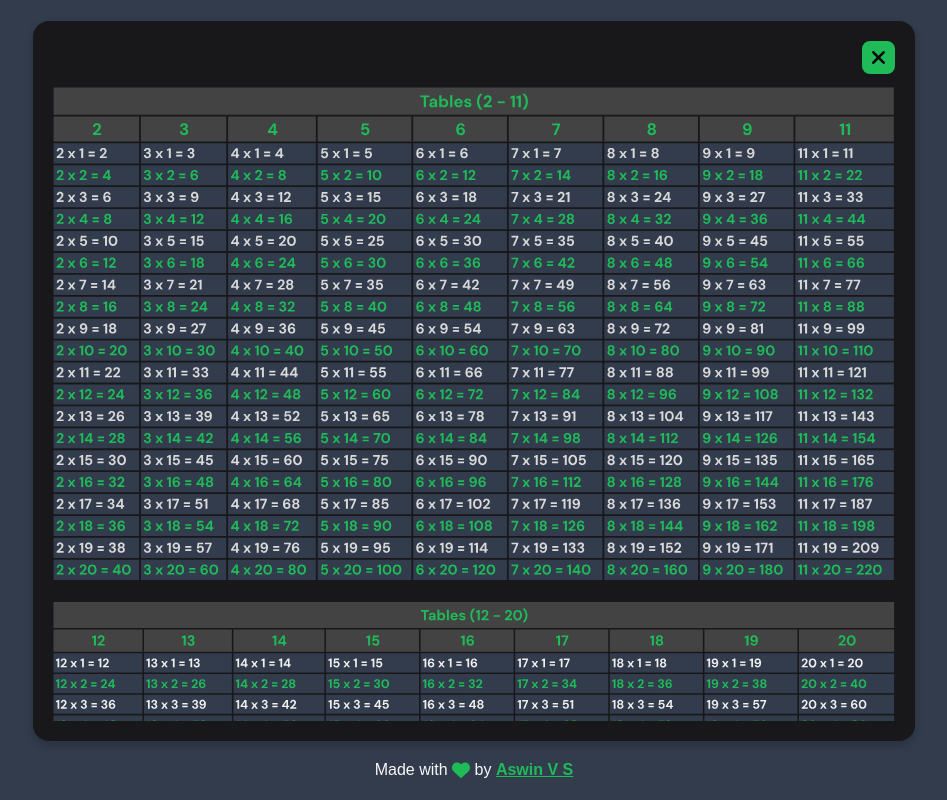
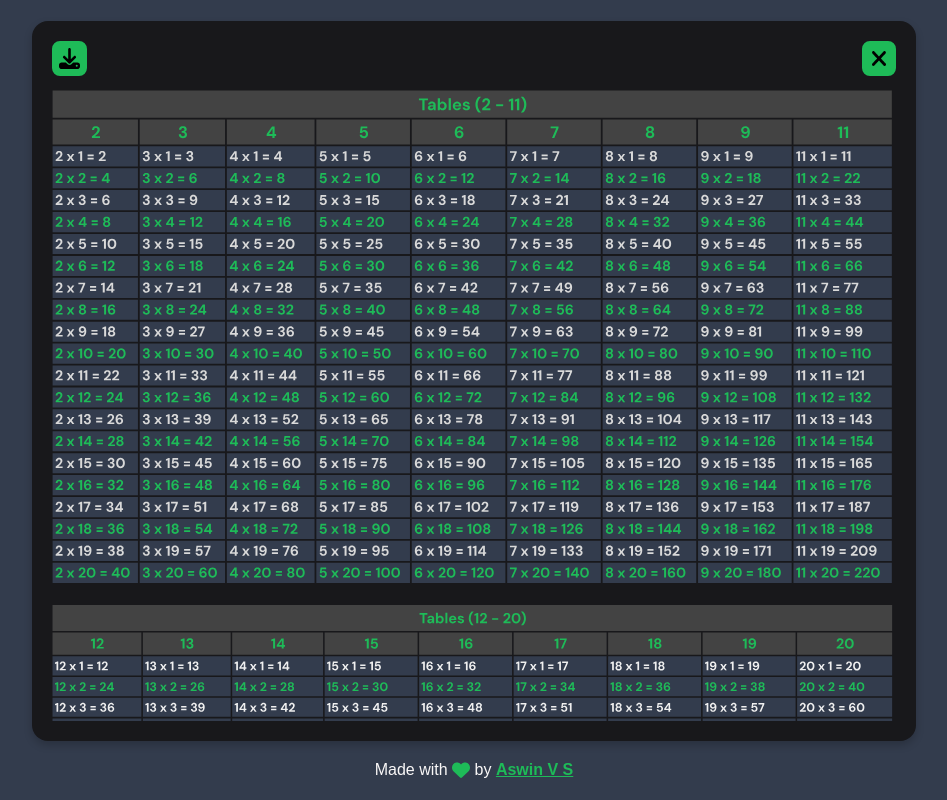
Before and after one commit to aswin-vs/MathIn, a React (Vite) app: page / in a window 1280 px wide. Both pictures are taken after a click on the button "MathIn". Shown: the whole page, without its empty margins (166-1113 px from the left). Built offline with nearby package versions, Linux system fonts and the light colour scheme.

Commit message:
Content update3

```diff
--- a/src/components/Content.jsx
+++ b/src/components/Content.jsx
@@ -4,11 +4,12 @@ import PropTypes from 'prop-types';
 import Footer from './Footer';
 import '../styles/Content.css';
 
-import M1 from '../assets/MathIn1.svg';
-import M2 from '../assets/MathIn2.svg';
-import M3 from '../assets/MathIn3.svg';
+import content1 from '../assets/mathIn1.svg';
+import content2 from '../assets/mathIn2.svg';
+import content3 from '../assets/mathIn3.svg';
+import downloadIcon from '../assets/download.svg';
 import closeIcon from '../assets/xMark.svg';
-import ContentPdf from '../assets/MathIn.pdf';
+import contentPdf from '../assets/mathIn.pdf';
 
 const Content = ({ isVisible, onClose }) => {
   if (!isVisible) return null;
@@ -16,33 +17,23 @@ const Content = ({ isVisible, onClose }) => {
   return (
     <div className="content-box1" onClick={onClose}>
       <div className="content-box2" onClick={(e) => e.stopPropagation()}>
-        <button className="content-close-btn" onClick={onClose}>
-          <img src={closeIcon} alt="CloseIcon" />
-        </button>
+        <div className='content-box3'>
+          <a href={contentPdf} download >
+            <button className="content-download-btn">
+              <img src={downloadIcon} alt="downloadIcon" />
+            </button>
+          </a>
 
-        <div className='content-box3'>
-          <img src={M1} alt="M1" />
-          <img src={M2} alt="M2" />
-          <img src={M3} alt="M3" />
+          <button className="content-close-btn" onClick={onClose}>
+            <img src={closeIcon} alt="closeIcon" />
+          </button>
         </div>
 
-        {/* <embed src={ContentPdf} type="application/pdf" height="450" width="1150" /> */}
-        {/* <iframe
-          src={ContentPdf}
-          type="application/pdf"
-          width="1150px"
-          height="450px"
-          style={{ border: 'none' }}
-        /> */}
-
-        {/* <iframe
-          src={`https://drive.google.com/file/d/1xmoqKM_aR8rKm3mBI-M3j8OujBf9z1uP/preview`}
-          width="1150px"
-          height="450px"
-          style={{ border: 'none', transform: 'scale(1)', transformOrigin: '0 0' }}
-          allowFullScreen
-        /> */}
-
+        <div className='content-box4'>
+          <img src={content1} alt="content1" />
+          <img src={content2} alt="content2" />
+          <img src={content3} alt="content3" />
+        </div>
       </div>
       <Footer />
     </div>
--- a/src/components/Footer.jsx
+++ b/src/components/Footer.jsx
@@ -4,7 +4,7 @@ import footerIcon from '../assets/heart.svg';
 
 const Footer = () => {
   return (
-    <footer className="footer">Made with&nbsp;<img src={footerIcon} alt="footer-icon" />&nbsp;by&nbsp;<a href="https://github.com/aswin-vs" target="_blank" rel="noreferrer"><span style={{ 'fontWeight': '600' }}>Aswin V S</span></a></footer>
+    <footer className="footer">Made with&nbsp;<img src={footerIcon} alt="footer-icon" />&nbsp;by&nbsp;<a href="https://github.com/aswin-vs" target="_blank" rel="noreferrer"><span style={{ 'fontWeight': '600', 'pointer-events': 'auto' }}>Aswin V S</span></a></footer>
   )
 }
 
--- a/src/styles/Content.css
+++ b/src/styles/Content.css
@@ -11,9 +11,12 @@
   justify-content: center;
   align-items: center;
   z-index: 1000;
+  user-select: none;
+  pointer-events: none;
 }
 
 .content-box2 {
+  pointer-events: auto;
   background-color: var(--bg-color1);
   margin-bottom: 20px;
   padding: 20px;
@@ -29,15 +32,38 @@
 
 .content-box3 {
   display: flex;
-  flex-direction: column;
-  overflow-y: scroll;
-  gap: 20px;
+  flex-direction: row;
+  margin: 0 0 13px 0;
+  display: grid;
+  grid-template-columns: 1fr auto;
 }
 
-.content-box3 img {}
+.content-download-btn img {
+  width: 1.3rem;
+  position: relative;
+  display: flex;
+}
+
+.content-download-btn {
+  background-color: var(--accent-color1);
+  color: var(--bg-color1);
+  border: 2px solid var(--accent-color1);
+  padding: 5px;
+  cursor: pointer;
+  border-radius: 8px;
+  max-width: fit-content;
+  align-self: flex-end;
+}
+
+.content-download-btn:hover {
+  background-color: #6ff5a2;
+  border: 2px solid #6ff5a2;
+  color: var(--bg-color1);
+}
 
 .content-close-btn img {
-  max-width: 0.8rem;
+  width: 0.9rem;
+  max-width: 1rem;
   position: relative;
   display: flex;
 }
@@ -49,7 +75,6 @@
   padding: 8px;
   cursor: pointer;
   border-radius: 8px;
-  margin: 0 0 12px 0;
   max-width: fit-content;
   align-self: flex-end;
 }
@@ -60,11 +85,35 @@
   color: var(--bg-color1);
 }
 
-/*
-@media (max-width: 768px) {
-  .content-box2 {
-    width: 90%;
-    height: 70%;
-  }
+.content-box4 {
+  display: flex;
+  flex-direction: column;
+  overflow-y: scroll;
+  gap: 20px;
+  outline: none;
+  padding-right: 3px;
+  box-sizing: content-box;
 }
-*/
+
+/* Scrollbar design */
+
+::-webkit-scrollbar {
+  width: 0.9rem;
+}
+
+::-webkit-scrollbar-thumb {
+  background-color: #5b5b5b;
+  border-radius: 0.2rem;
+}
+
+::-webkit-scrollbar-thumb:hover {
+  background-color: #4e4e4e;
+}
+
+::-webkit-scrollbar-track {
+  background-color: #262d3a;
+
+  border: 0.5px solid #1e1e1e;
+  border-radius: 0.2rem;
+  box-shadow: inset 7px 10px 12px #3b3a4a73;
+}
```
Also changed, not shown: src/assets/download.svg (added).
